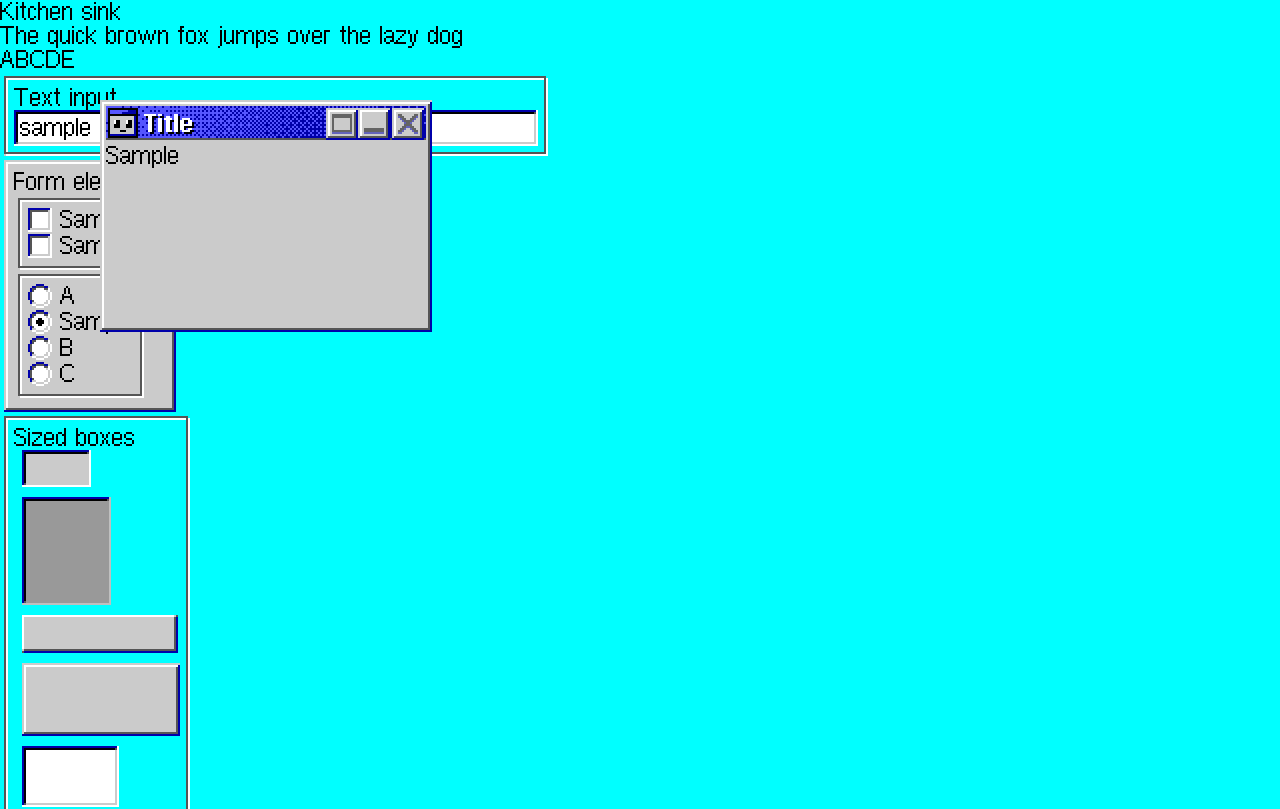
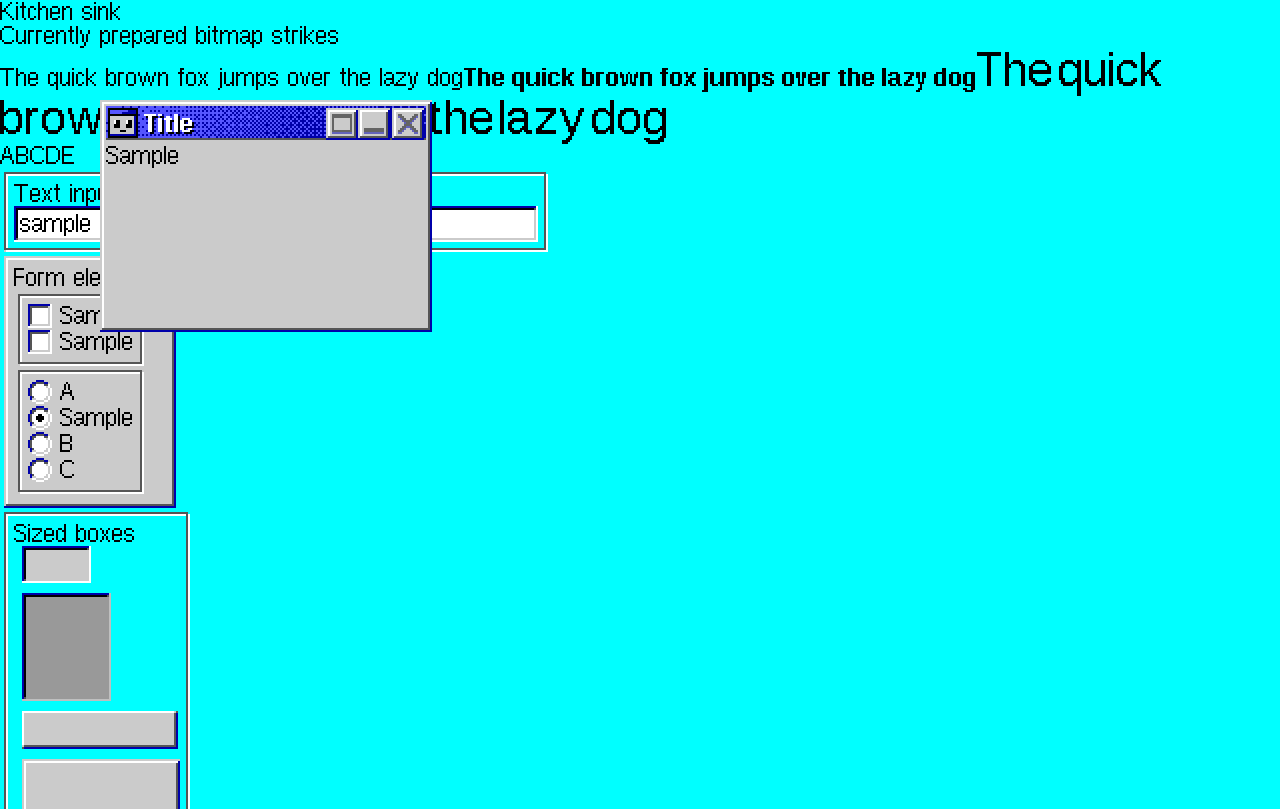
Before and after one commit to OmskGameJam/win-55-ui, a Vue app: page / in a window 1280 px wide. Shown: the top 809 px of the page. Built offline with nearby package versions, Linux system fonts and the light colour scheme.

Commit message:
feat: Regular24 font

```diff
--- a/src/App.vue
+++ b/src/App.vue
@@ -51,7 +51,10 @@ const exampleRadioState = ref('sample')
   <Typography font-color="black">
     <h1>Kitchen sink</h1>
     <div>
-      <h2>The quick brown fox jumps over the lazy dog</h2>
+      <h2>Currently prepared bitmap strikes</h2>
+      <Typography shorthand="Regular12">The quick brown fox jumps over the lazy dog</Typography>
+      <Typography shorthand="Bold12">The quick brown fox jumps over the lazy dog</Typography>
+      <Typography shorthand="Regular24">The quick brown fox jumps over the lazy dog</Typography>
       <h2>ABCDE</h2>
     </div>
     <Box type="border-groove" :extra-styles="containerStyle">
--- a/src/index.css
+++ b/src/index.css
@@ -83,6 +83,11 @@ body {
   src: url("/win-55-ui/font/LiberationSans-Bold-12.ttf")
 }
 
+@font-face {
+  font-family: "Regular24";
+  src: url("/win-55-ui/font/LiberationSans-Regular-24.ttf")
+}
+
 .titlebar-text {
 	margin-top: 6px;
 	margin-left: 4px;
```
Also changed, not shown: public/win-55-ui/font/LiberationSans-Regular-24.ttf (added), 1 other file (tests, documents, lock files or other folders).
